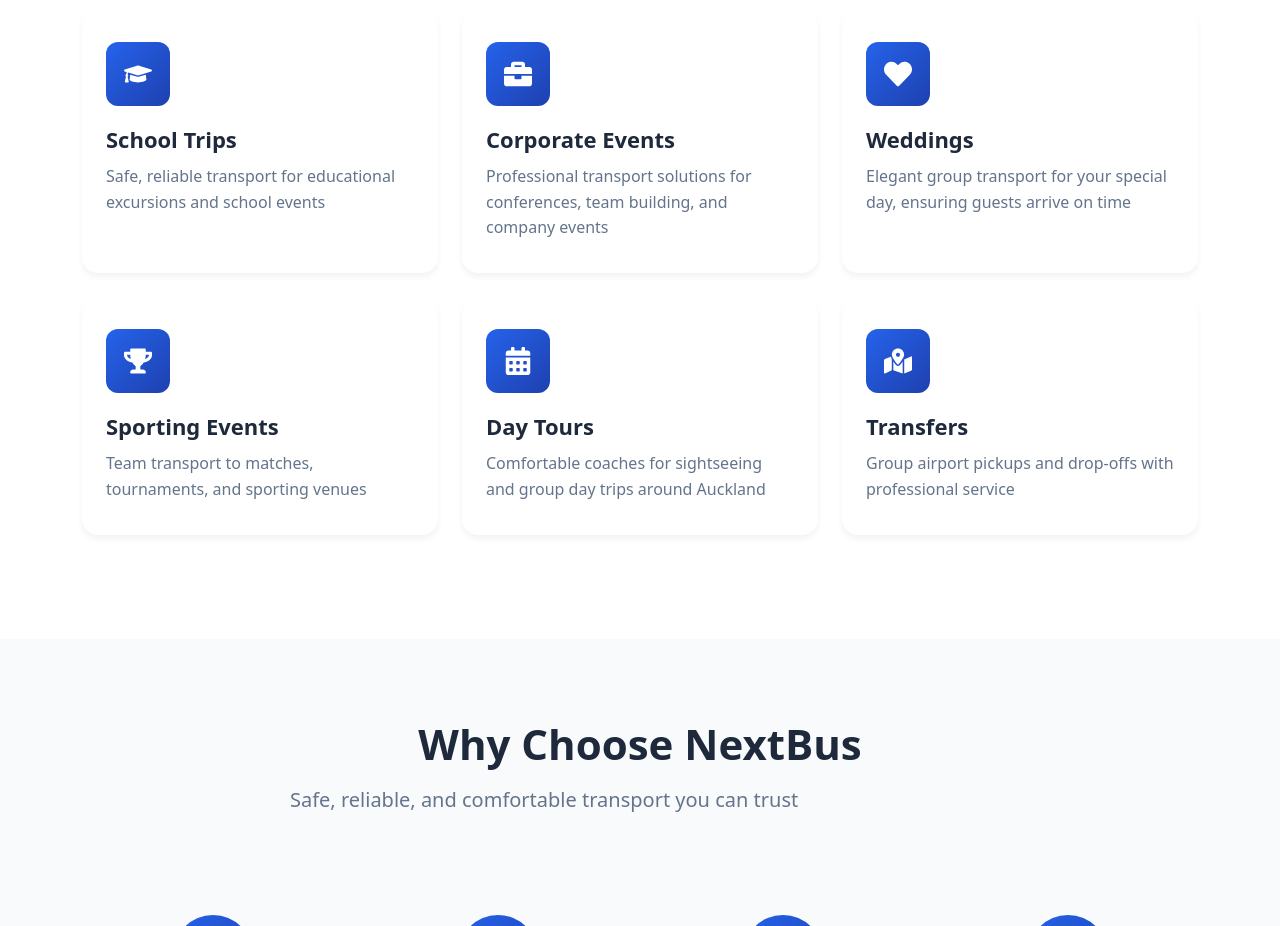
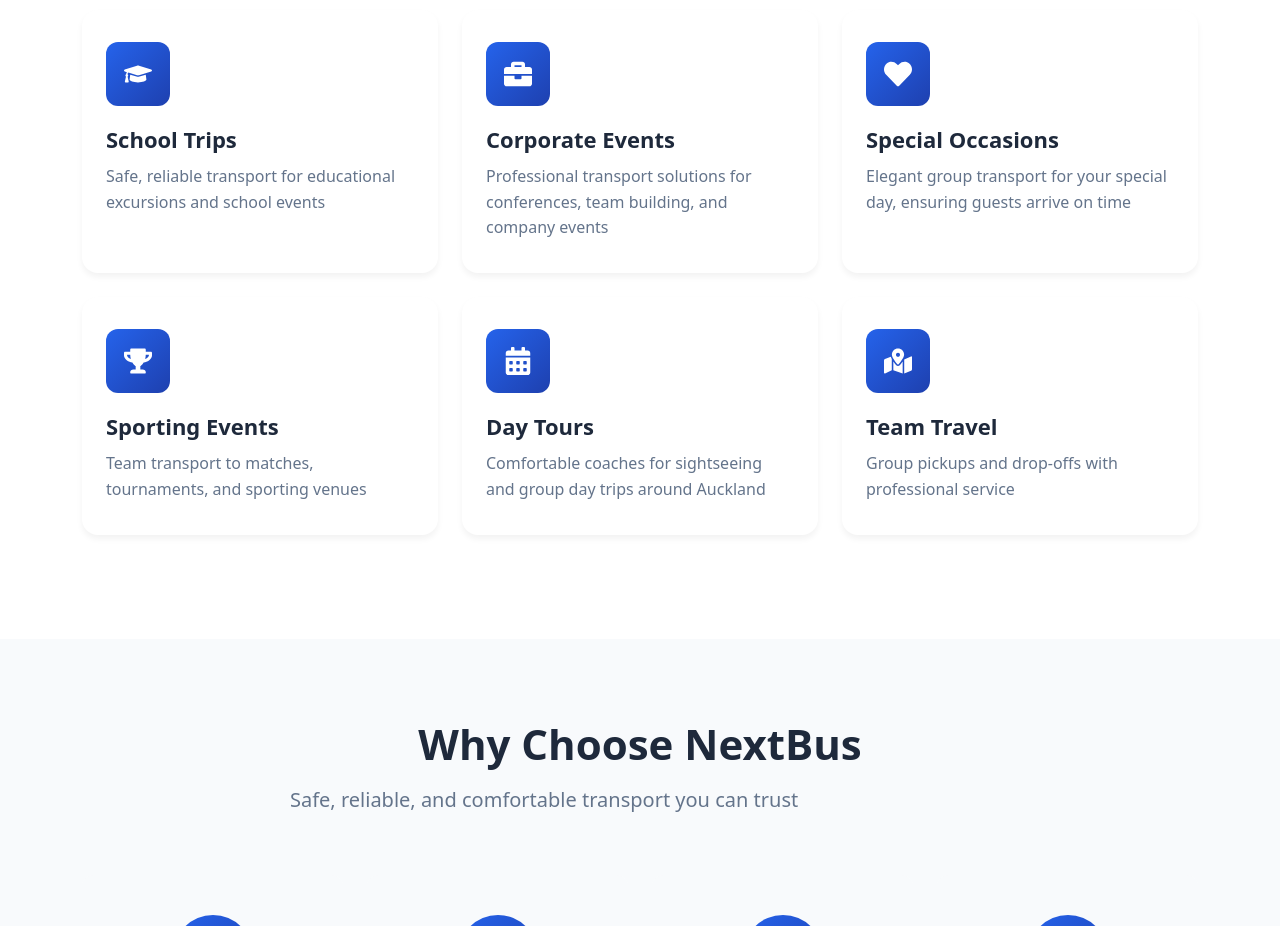
Before and after one commit to pidigodi/Next-Bus, a Gatsby site: page / in a window 1280 px wide. Shown: the part 1020-1946 px from the top of the page. Built offline with nearby package versions, Linux system fonts and the light colour scheme; Gatsby itself is replaced by a stand-in of ours.

Commit message:
Rename 'Weddings' service to 'Special Occasions'

```diff
--- a/src/pages/index.js
+++ b/src/pages/index.js
@@ -78,10 +78,10 @@
   const services = [
     { icon: FaGraduationCap, title: "School Trips", description: "Safe, reliable transport for educational excursions and school events" },
     { icon: FaBriefcase, title: "Corporate Events", description: "Professional transport solutions for conferences, team building, and company events" },
-    { icon: FaHeart, title: "Weddings", description: "Elegant group transport for your special day, ensuring guests arrive on time" },
+    { icon: FaHeart, title: "Special Occasions", description: "Elegant group transport for your special day, ensuring guests arrive on time" },
     { icon: FaTrophy, title: "Sporting Events", description: "Team transport to matches, tournaments, and sporting venues" },
     { icon: FaCalendarAlt, title: "Day Tours", description: "Comfortable coaches for sightseeing and group day trips around Auckland" },
-    { icon: FaMapMarkedAlt, title: "Transfers", description: "Group airport pickups and drop-offs with professional service" },
+    { icon: FaMapMarkedAlt, title: "Team Travel", description: "Group pickups and drop-offs with professional service" },
   ];
 
   const features = [
```
